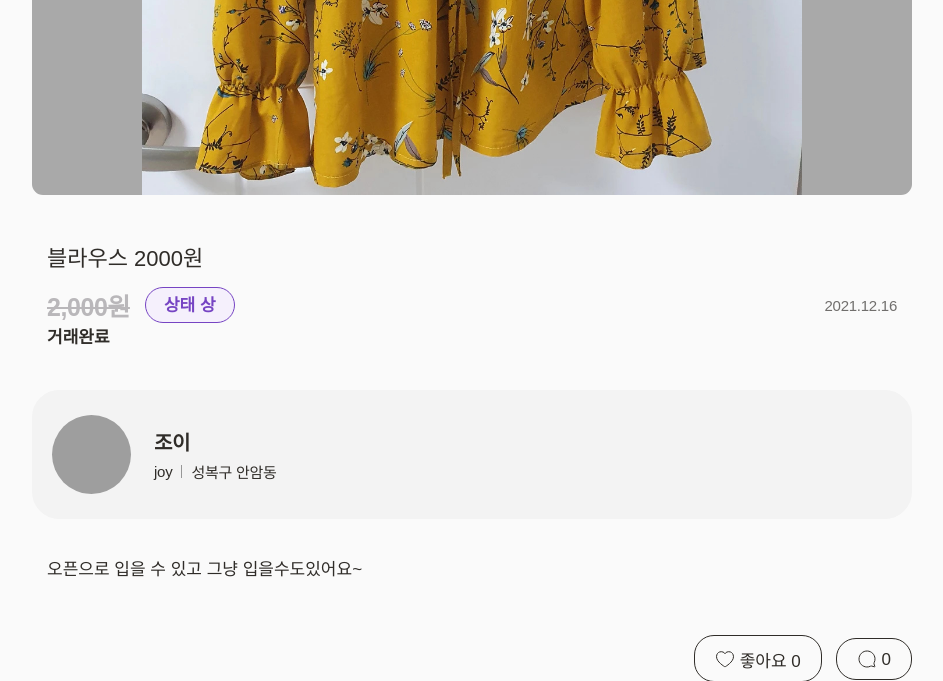
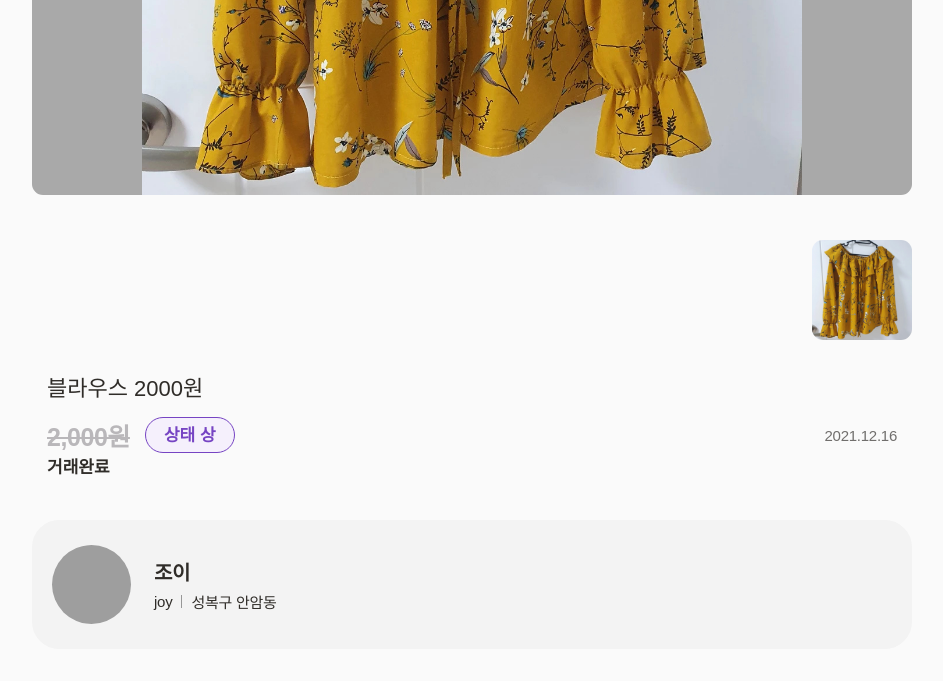
Before and after one commit to jos8304/django-podomarket, a Django app: page /posts/20/ in a window 1280 px wide. Shown: the part 713-1394 px from the top of the page, without its empty margins (168-1111 px from the left). Run offline with Django 3.2, Linux system fonts and the light colour scheme; data comes from the database, SQL or seed files in the repository; data that the repository does not hold is empty; some libraries are stand-ins or nearby versions; some web fonts are replaced; grey boxes are pictures that could not be loaded.

Commit message:
thumbnails

```diff
--- a/podomarket/static/podomarket/js/carousel.js
+++ b/podomarket/static/podomarket/js/carousel.js
@@ -2,26 +2,43 @@
     const prevBtn = document.querySelector('.carousel .carousel-button.prev');
     const nextBtn = document.querySelector('.carousel .carousel-button.next');
     const images = document.querySelectorAll('.carousel img.image');
+    const thumbnails = document.querySelectorAll('.carousel img.thumb');
+
 
 
     let currIdx = 0;
     function handlePrevClick(e){
         if (currIdx > 0){
             images[currIdx].classList.add('hidden');
+            thumbnails[currIdx].classList.add('inactive');
             currIdx--;
             images[currIdx].classList.remove('hidden');
+            thumbnails[currIdx].classList.remove('inactive');
         }
     }
 
     function handleNextClick(e){
         if (currIdx < images.length-1){
             images[currIdx].classList.add('hidden');
+            thumbnails[currIdx].classList.add('inactive');
             currIdx++;
             images[currIdx].classList.remove('hidden');
+            thumbnails[currIdx].classList.remove('inactive');
         }
 
     }
 
+    function handleThumbnailClick(e){
+        images[currIdx].classList.add('hidden');
+        thumbnails[currIdx].classList.add('inactive');
+        currIdx = e.target.dataset.index;
+        images[currIdx].classList.remove('hidden');
+        thumbnails[currIdx].classList.remove('inactive');
+    }
+
     prevBtn.addEventListener('click', handlePrevClick)
     nextBtn.addEventListener('click', handleNextClick)
+    for (let thumbnail of thumbnails){
+        thumbnail.addEventListener('click', handleThumbnailClick)
+    }
 }
--- a/podomarket/static/podomarket/styles/style.css
+++ b/podomarket/static/podomarket/styles/style.css
@@ -518,6 +518,27 @@ input.search-input::placeholder {
   right: 30px;
 }
 
+.post-detail .carousel .carousel-button.next {
+  right: 30px;
+}
+
+.post-detail .carousel .thumbnails {
+  display: flex;
+  justify-content: end;
+}
+
+.post-detail .carousel img.thumb {
+  width: 100px;
+  height: 100px;
+  object-fit: cover;
+  border-radius: 11px;
+  cursor: pointer;
+  margin-left: 20px;
+}
+
+.post-detail .carousel img.thumb.inactive {
+  opacity: 0.3;
+}
 .post-detail .image {
   max-width: 1000px;
   max-height: 660px;
--- a/podomarket/templates/podomarket/post_detail.html
+++ b/podomarket/templates/podomarket/post_detail.html
@@ -28,6 +28,15 @@
           {% endif %}
         <img class="carousel-button prev" src="{% static 'podomarket/icons/ic-prev.svg' %}">
         <img class="carousel-button next" src="{% static 'podomarket/icons/ic-next.svg' %}">
+      </div>
+      <div class="thumbnails">
+        <img class="thumb" src="{{ post.image1.url }}" data-index="0">
+        {% if post.image2 %}
+          <img class="thumb inactive" src="{{ post.image2.url }}" data-index="1">
+        {% endif %}
+        {% if post.image3 %}
+          <img class="thumb inactive" src="{{ post.image3.url }}" data-index="2">
+        {% endif %}
       </div>
     </div>
     <div class="post-meta">
```
